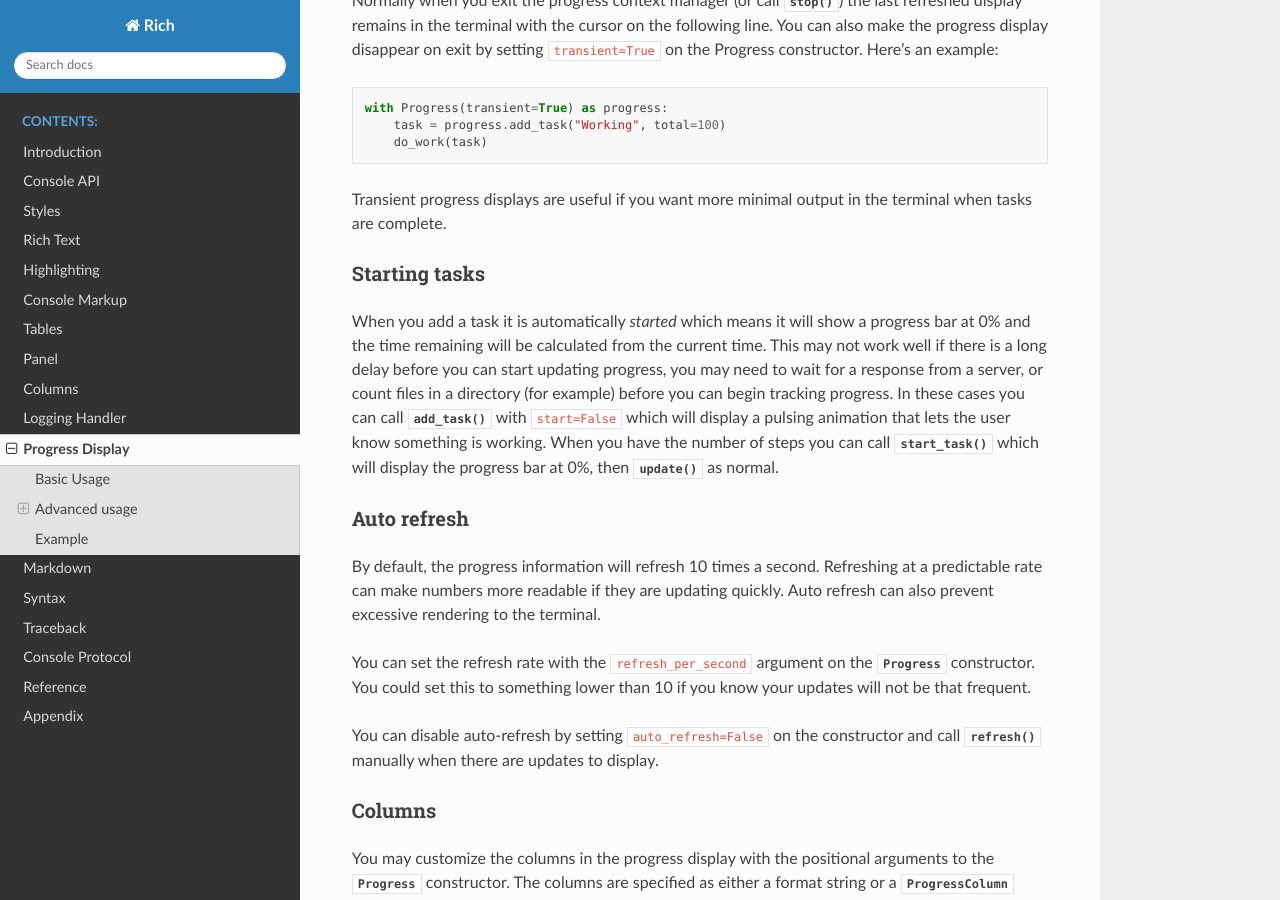
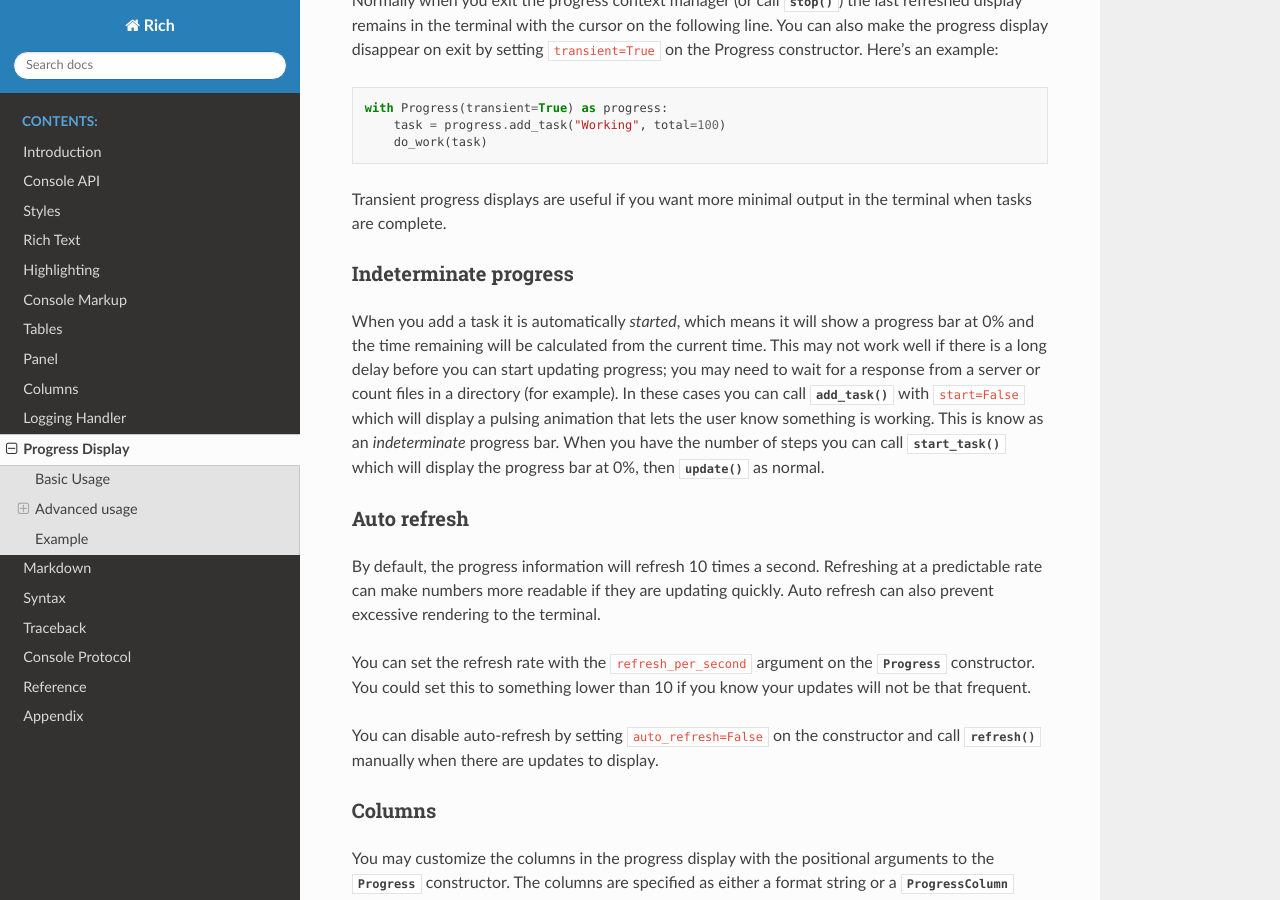
Before and after one commit to Textualize/rich, a Sphinx documentation site: the page built from docs/source/progress.rst, in a window 1280 px wide and 900 px high, scrolled down 1808 px. Built offline with Sphinx 7.4.7 and the Read the Docs theme 2.0.0, drawn with Linux system fonts in a browser that asks for light colours.

Commit message:
doc update

```diff
--- a/docs/source/progress.rst
+++ b/docs/source/progress.rst
@@ -71,10 +71,10 @@
 
 Transient progress displays are useful if you want more minimal output in the terminal when tasks are complete.
 
-Starting tasks
-~~~~~~~~~~~~~~
+Indeterminate progress
+~~~~~~~~~~~~~~~~~~~~~~
 
-When you add a task it is automatically *started* which means it will show a progress bar at 0% and the time remaining will be calculated from the current time. This may not work well if there is a long delay before you can start updating progress, you may need to wait for a response from a server, or count files in a directory (for example) before you can begin tracking progress. In these cases you can call :meth:`~rich.progress.Progress.add_task` with ``start=False`` which will display a pulsing animation that lets the user know something is working. When you have the number of steps you can call :meth:`~rich.progress.Progress.start_task` which will display the progress bar at 0%, then :meth:`~rich.progress.Progress.update` as normal.
+When you add a task it is automatically *started*, which means it will show a progress bar at 0% and the time remaining will be calculated from the current time. This may not work well if there is a long delay before you can start updating progress; you may need to wait for a response from a server or count files in a directory (for example). In these cases you can call :meth:`~rich.progress.Progress.add_task` with ``start=False`` which will display a pulsing animation that lets the user know something is working. This is know as an *indeterminate* progress bar. When you have the number of steps you can call :meth:`~rich.progress.Progress.start_task` which will display the progress bar at 0%, then :meth:`~rich.progress.Progress.update` as normal.
 
 
 Auto refresh
```
